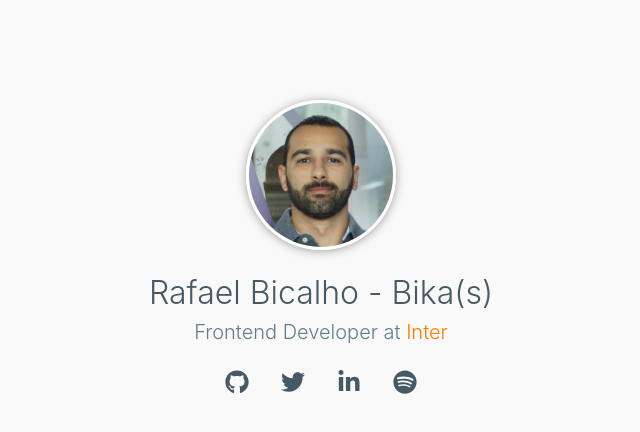
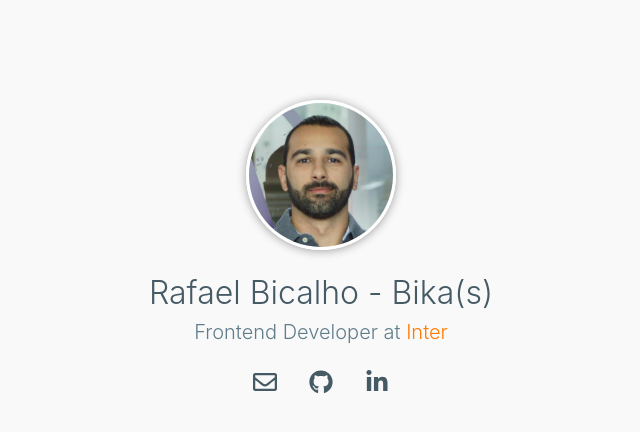
Before and after one commit to rbika/personal-page, a Gatsby site: page /home/Home in a window 1280 px wide. Shown: the whole page, without its empty margins (319-959 px from the left). Built offline with nearby package versions, Linux system fonts and the light colour scheme; Gatsby itself is replaced by a stand-in of ours.

Commit message:
Update social icons

```diff
--- a/src/pages/home/Home.js
+++ b/src/pages/home/Home.js
@@ -1,12 +1,6 @@
 import * as React from 'react'
 
-import {
-  FaGithub,
-  FaTwitter,
-  FaLinkedinIn,
-  FaSpotify,
-  // FaFileAlt,
-} from 'react-icons/fa'
+import { FaGithub, FaLinkedinIn, FaRegEnvelope } from 'react-icons/fa'
 
 import profileImg from '../../images/profile.jpg'
 import styles from './Home.module.css'
@@ -40,21 +34,20 @@ const HomePage = () => {
 
       <div className="d-flex">
         <a
+          href="mailto:rbmbika@gmail.com"
+          target="_blank"
+          rel="noreferrer"
+          className="m-3"
+        >
+          <FaRegEnvelope className={styles.socialIcon} size="1.5rem" />
+        </a>
+        <a
           href="https://github.com/rbika"
           target="_blank"
           rel="noreferrer"
           className="m-3"
         >
           <FaGithub className={styles.socialIcon} size="1.5rem" />
-        </a>
-
-        <a
-          href="https://twitter.com/rbika"
-          target="_blank"
-          rel="noreferrer"
-          className="m-3"
-        >
-          <FaTwitter className={styles.socialIcon} size="1.5rem" />
         </a>
 
         <a
@@ -65,17 +58,6 @@ const HomePage = () => {
         >
           <FaLinkedinIn className={styles.socialIcon} size="1.5rem" />
         </a>
-
-        <a
-          href="https://open.spotify.com/user/rbika"
-          target="_blank"
-          rel="noreferrer"
-          className="m-3"
-        >
-          <FaSpotify className={styles.socialIcon} size="1.5rem" />
-        </a>
-
-        {/* <FaFileAlt className={`m-3 ${styles.socialIcon}`} color="#455a64" size="1.4rem" /> */}
       </div>
     </div>
   )
--- a/src/pages/home/Home.module.css
+++ b/src/pages/home/Home.module.css
@@ -27,9 +27,13 @@
 
 .interLink {
   color: var(--inter-orange);
+  transition: all 0.3s;
+  border-bottom: 1px solid transparent;
 }
 .interLink:hover {
   color: var(--inter-orange);
+  text-decoration: none;
+  border-bottom: 1px solid var(--inter-orange);
 }
 
 .socialIcon {
@@ -38,5 +42,5 @@
 }
 
 .socialIcon:hover {
-  color: var(--text-secondary-color);
+  color: var(--text-highlight-color);
 }
--- a/src/variables.css
+++ b/src/variables.css
@@ -2,5 +2,6 @@
   --inter-orange: #ff7a00;
   --text-primary-color: #455a64;
   --text-secondary-color: #607d8b;
+  --text-highlight-color: #90a4ae;
   --bg-primary-color: #f9f9f9;
 }
```
